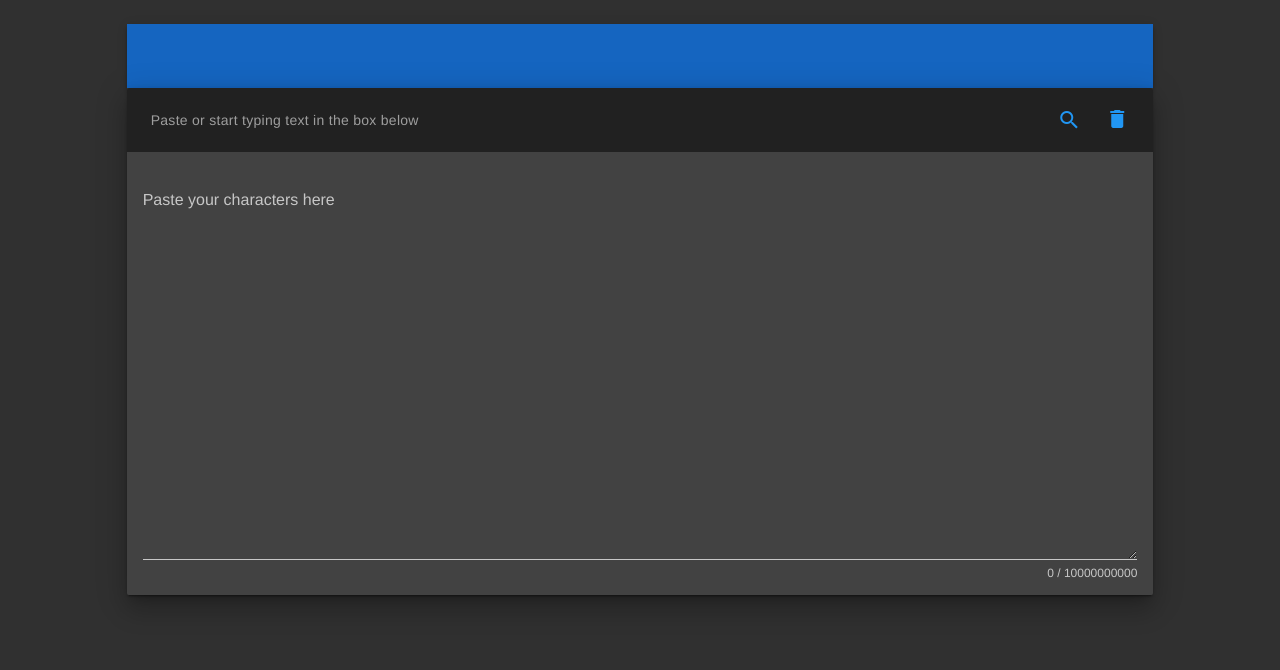
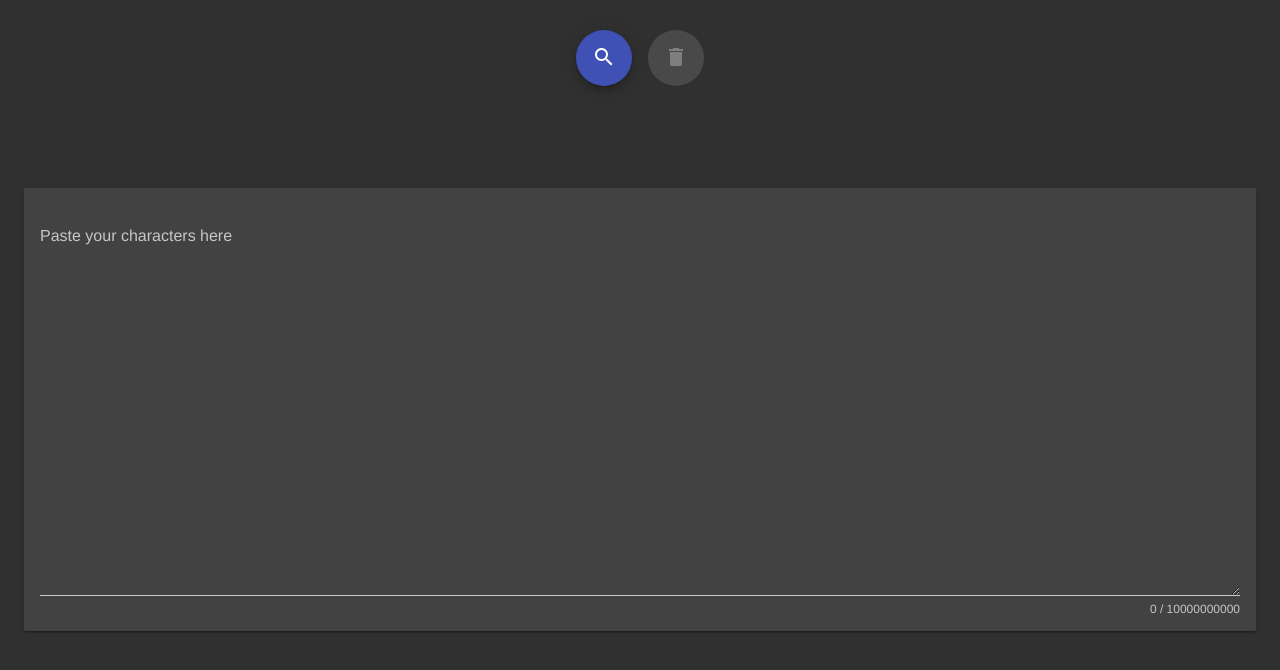
Before and after one commit to mohitkyadav/count_chars, a Vue app: page /#/ in a window 1280 px wide. Shown: the top 670 px of the page. Built offline with nearby package versions, Linux system fonts and the light colour scheme.

Commit message:
Updating UI

```diff
--- a/src/components/Landing.vue
+++ b/src/components/Landing.vue
@@ -1,72 +1,41 @@
 <template>
-  <div class="landing">
-    <div id="main-content">
+<div>
+    <v-container>
+        <v-btn fab color="indigo">
+            <v-tooltip bottom>
+                <v-icon slot="activator">search</v-icon>
+                <span>Search</span>
+            </v-tooltip>
+        </v-btn>
+        <v-btn fab color="indigo" @click="deleteCode()" :disabled="disabled()" @click.native="snackbar = true">
+            <v-tooltip bottom>
+                <v-icon slot="activator">delete</v-icon>
+                <span>Clear text</span>
+            </v-tooltip>
+        </v-btn>
+    </v-container>
 
     <v-container fluid fill-height>
-        <v-layout align-center justify-center>
-          <v-flex xs12 sm8 md10>
-          <v-toolbar color="blue darken-3">
-            <v-toolbar-items>
-              <v-layout align-center="true" justify-center="true">
-                <v-chip class="elevation-16 uk-animation-slide-left-small" color="secondary" small text-color="white" v-for="i in fitlerZeroCounts()" :key="i.type">
-                  <v-avatar class="teal">{{ i.count }}</v-avatar>
+        <v-flex>
+            <v-container>
+                <v-chip class="elevation-16 uk-animation-slide-left-small ma-2" color="secondary" small text-color="white" v-for="i in fitlerZeroCounts()" :key="i.type">
+                    <v-avatar class="indigo">{{ i.count }}</v-avatar>
                     {{ i.type }}
                 </v-chip>
-              </v-layout>
-            </v-toolbar-items>
-          </v-toolbar>
+            </v-container>
 
-          <v-snackbar
-            :timeout="2000"
-            :bottom="true"
-            :top="false"
-            :left="false"
-            :right="false"
-            v-model="snackbar"
-          >
+            <v-snackbar :timeout="2000" :bottom="true" :top="false" :left="false" :right="false" v-model="snackbar">
                 {{ snackbarText }}
-            <v-btn flat color="green" v-on:click="toggleSnackbar()">Close</v-btn>
+                <v-btn flat color="white" v-on:click="toggleSnackbar()">Close</v-btn>
             </v-snackbar>
 
-          <v-card my-auto>
-            <v-layout row>
-              <v-flex md12 offset-xs0>
-                <v-card class="card--flex-toolbar elevation-16" height="fit-content">
-                  <v-toolbar color="darken-3" card prominent>
-                    <v-toolbar-title class="body-2 grey--text">Paste or start typing text in the box below</v-toolbar-title>
-                    <v-spacer></v-spacer>
-                    <v-btn icon>
-                      <v-icon color="blue darken1">search</v-icon>
-                    </v-btn>
-                    <v-btn icon v-on:click="deleteCode()" @click.native="snackbar = true">
-                      <v-tooltip bottom>
-                        <v-icon slot="activator" color="blue darken1">delete</v-icon>
-                        <span>Clean text</span>
-                      </v-tooltip>
-                    </v-btn>
-                  </v-toolbar>
-                  <v-card-text style="height:max-content;">
-                    <v-text-field
-                      id="chars-input"
-                      name="input-1"
-                      label="Paste your characters here"
-                      multi-line
-                      v-model="inputText"
-                      @keyup="formatCode()"
-                      rows="20"
-                      :counter="10000000000"
-                    ></v-text-field>
+            <v-card>
+                <v-card-text elevation=2>
+                    <v-text-field id="chars-input" name="input-1" label="Paste your characters here" color="white" multi-line v-model="inputText" @keyup="formatCode()" rows="20" :counter="10000000000" />
                 </v-card-text>
             </v-card>
         </v-flex>
-            </v-layout>
-          </v-card>
-          </v-flex>
-        </v-layout>
     </v-container>
-
-    </div>
-
 </div>
 </template>
 
@@ -81,8 +50,7 @@ export default {
       snackbarText: 'Nothing',
       snackbar: false,
       vowASCII: [65, 97, 69, 101, 73, 105, 79, 111, 85, 117],
-      counts: [
-        {
+      counts: [{
         'type': 'Vowels',
         'count': 0
       }, {
@@ -109,8 +77,7 @@ export default {
       }, {
         'type': 'ALL CAPS',
         'count': 0
-        }
-      ]
+      }]
     }
   },
   methods: {
@@ -121,6 +88,10 @@ export default {
       } else {
         this.snackbar = false
       }
+    },
+    disabled: function () {
+      if (this.inputText === '') return true
+      return false
     },
     fitlerZeroCounts: function () {
       let filteredCounts = []
@@ -190,11 +161,3 @@ export default {
   }
 }
 </script>
-
-<!-- Add "scoped" attribute to limit CSS to this component only -->
-<style scoped>
-#main-content {
-  min-height: 100vh;
-  flex-direction: column;
-}
-</style>
```
Lines whose indentation alone changed are shown as unchanged.
